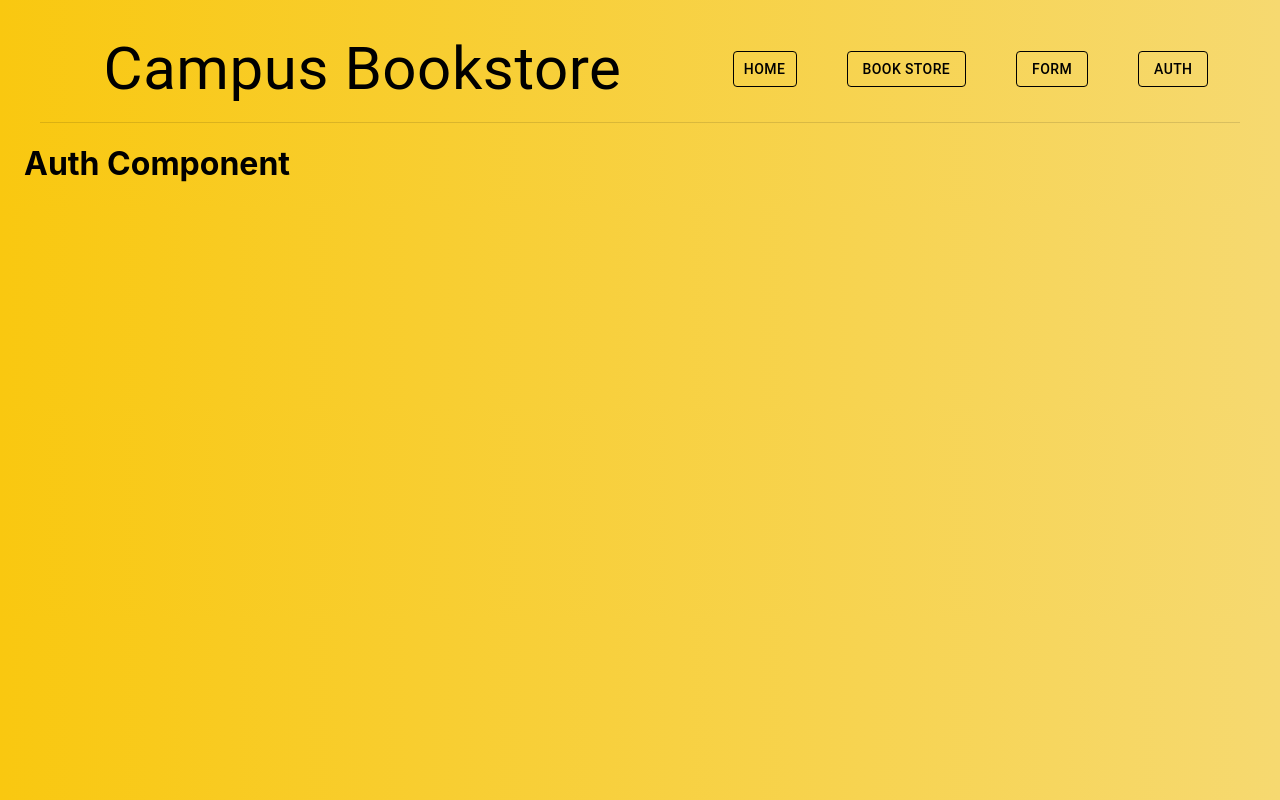
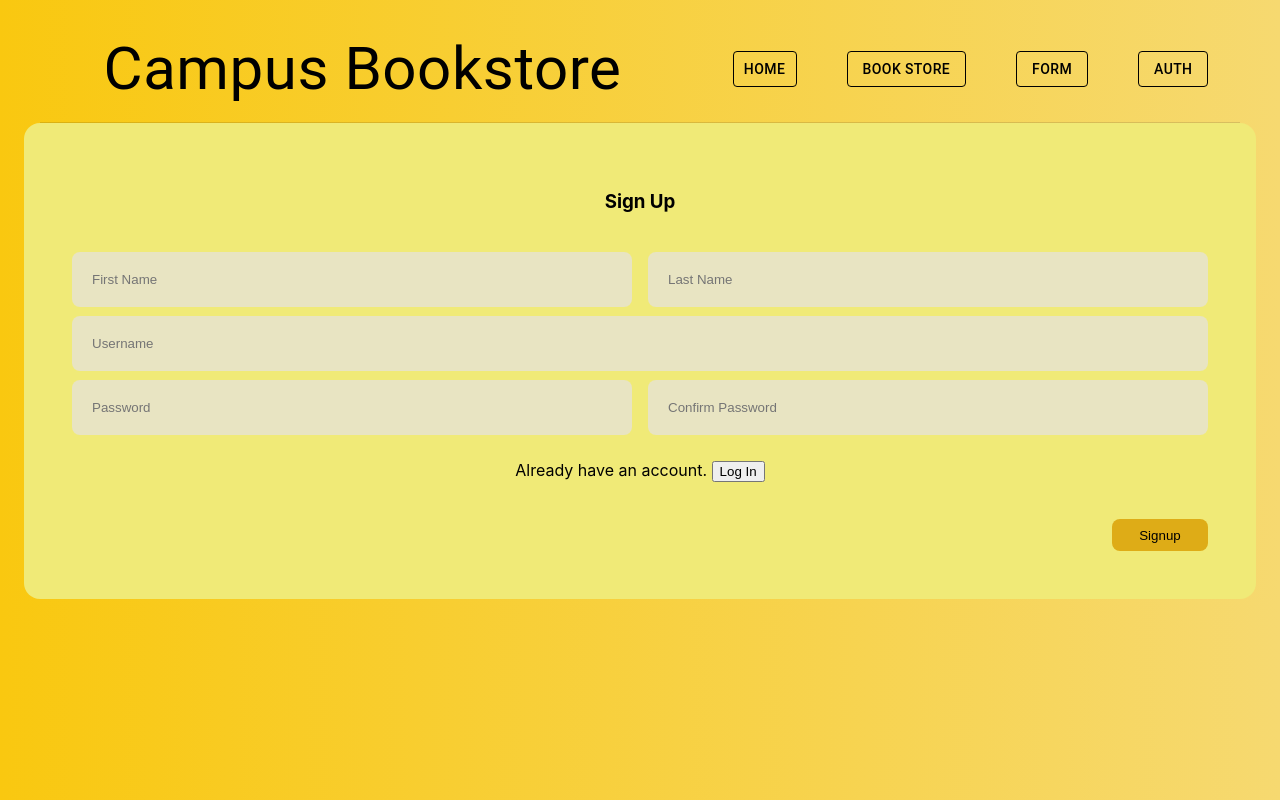
Before and after one commit to Sagarpatil1206/campus_bookstore, a React (Create React App) app in the folder books_resale/: page /auth in a window 1280 px wide. Built offline with nearby package versions, Linux system fonts and the light colour scheme.

Commit message:
Update Auth.js

```diff
--- a/books_resale/src/components/Auth/Auth.js
+++ b/books_resale/src/components/Auth/Auth.js
@@ -1,11 +1,93 @@
-import React from 'react';
+import React,{useState} from 'react';
+import './Auth.css'
+import Logo from '../../images/logo.png'
 
-const Auth = () => {
+
+function  Auth () {
+  const [IsLogin, setIsLogin]=useState(true);
+  // console.log(setdata);
+  const ToggleLogin=()=>{
+    IsLogin(!IsLogin)
+  }
   return (
-    <div>
-      <h1>Auth Component</h1>
+    IsLogin ? (
+      <div className="a-right">
+      <form className="infoForm authForm">
+        <h3>Sign Up</h3>
+        <div>
+          <input type="text" placeholder='First Name'
+          className='infoInput' name='firstname'/>
+           <input type="text" placeholder='Last Name'
+          className='infoInput' name='lastname'/>
+        </div>
+        <div>
+          <input type="text" placeholder='Username'
+          className='infoInput' name='username'/>
+        </div>
+        <div>
+          <input type="password" placeholder='Password'
+          className='infoInput' name='password'/>
+           <input type="password" placeholder='Confirm Password'
+          className='infoInput' name='confirmpassword'/>
+        </div>
+        <div>
+          <p > Already have an account. <button onClick={ToggleLogin}>Log In</button></p>
+          {/* <button onClick ={()=>setcount(count+1)}> LogIn</button>
+          {
+            count && <LogIn/>
+          } */}
+        </div>
+        <button className='button infoButton' type='submit'>Signup</button>
+      </form>
     </div>
+    ) :
+    (
+      <div className="a-right">
+      <form className="infoForm authForm">
+        <h3>Log In</h3>
+        <div>
+          <input type="text" placeholder='Username'
+          className='infoInput' name='username'/>
+        </div>
+        <div>
+          <input type="text" placeholder='Password'
+          className='infoInput' name='password'/>
+        </div>
+        <div>
+          <span > Don't have an account!</span>
+          {/* <button className='button infoButton' type='submit'>Signup</button> */}
+          <button onClick={ToggleLogin}>Signup</button>
+        </div>
+        <button className='button infoButton' type='submit'>LogIn</button>
+      </form>
+    </div>
+    )
+    // <div className="Auth">
+    //   <div className="a-left">
+    //     <img src={Logo}  alt=""/>
+    //     <div className="Webname">
+    //       <h1>Book Resale</h1>
+    //       <h6>Use it, resale it</h6>
+    //     </div>
+    //   </div>
+    //   <SignUp/>
+    // </div>
   );
 };
 
+
+
+// function SignUp(){
+//   const [count, setcount]=useState(0);
+//   return (
+
+//   )
+// }
+
+// function LogIn(){
+//   return (
+
+//   )
+// }
+
 export default Auth;
```
